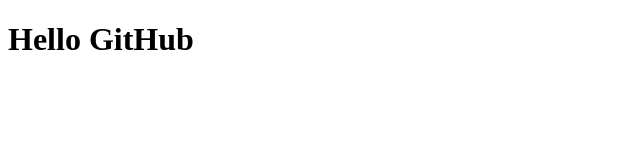
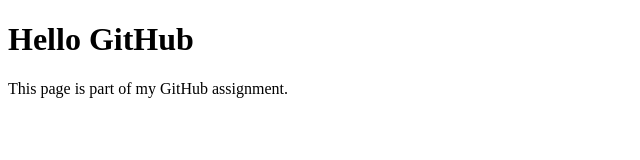
Before and after one commit to noryan2002/github-assignment, a plain HTML site: page index.html in a window 1280 px wide. Shown: the whole page, without its empty margins (0-640 px from the left). Drawn offline with Linux system fonts and the light colour scheme.

Commit message:
Updated README and added paragraph to index.html

```diff
--- a/index.html
+++ b/index.html
@@ -5,5 +5,6 @@
 </head>
 <body>
     <h1>Hello GitHub</h1>
+    <p>This page is part of my GitHub assignment.</p>
 </body>
 </html>
```
Also changed, not shown: 1 other file.
